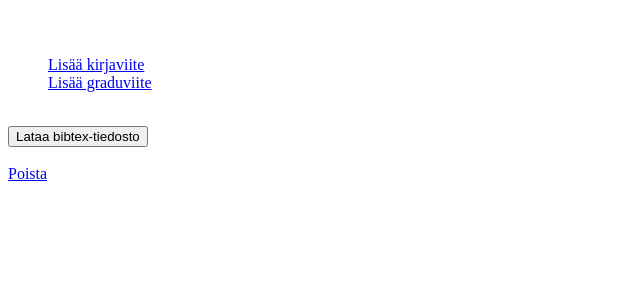
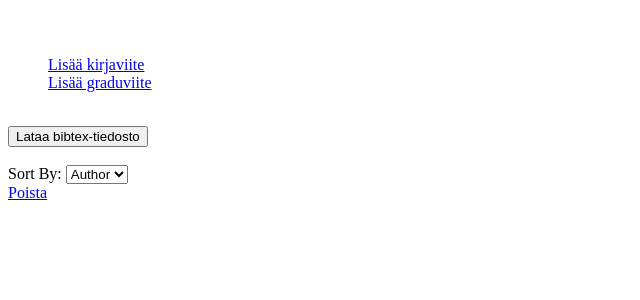
Before and after one commit to thefakejj/miniprojekti, a Flask app: page / in a window 1280 px wide. Shown: the part 84-384 px from the top of the page, without its empty margins (0-640 px from the left). Run offline with Flask 3, Linux system fonts and the light colour scheme; tables that the repository leaves empty hold one stand-in row (values such as "Sample post").

Commit message:
add sort references by author or year

```diff
--- a/src/methods.py
+++ b/src/methods.py
@@ -208,3 +208,15 @@ def nuke_db():
     db.session.execute(sql)
     db.session.commit()
     return True
+
+def get_references_by_author():
+    sql = text("SELECT * FROM reference ORDER BY author")
+    result = db.session.execute(sql)
+    references = result.fetchall()
+    return references
+
+def get_references_by_year():
+    sql = text("SELECT * FROM reference ORDER BY year")
+    result = db.session.execute(sql)
+    references = result.fetchall()
+    return references
--- a/src/routes.py
+++ b/src/routes.py
@@ -30,8 +30,14 @@ def send_book():
 
 @app.route("/")
 def get_references():
-    references = methods.get_references()
-    return render_template("index.html", references=references)
+    sort_by = request.args.get("sort_by", "author")
+    if sort_by == "author":
+        references = methods.get_references_by_author()
+    elif sort_by == "year":
+        references = methods.get_references_by_year()
+    else:
+        references = methods.get_references()
+    return render_template("index.html", references=references, sort_by=sort_by)
 
 @app.route("/postmaster")
 def post_master():
--- a/src/templates/index.html
+++ b/src/templates/index.html
@@ -36,6 +36,13 @@
         <input type="submit" value="Lataa bibtex-tiedosto">
     </form>
     <br>
+    <form action="/" method="GET">
+        <label for="sort_by">Sort By:</label>
+        <select name="sort_by" id="sort_by" onchange="this.form.submit()">
+            <option value="author" {% if sort_by == 'author' %} selected {% endif %}>Author</option>
+            <option value="year" {% if sort_by == 'year' %} selected {% endif %}>Year</option>
+        </select>
+    </form>
     {% for reference in references %}
         {% if reference.reftype == 'book' %}
             <ul>
```
